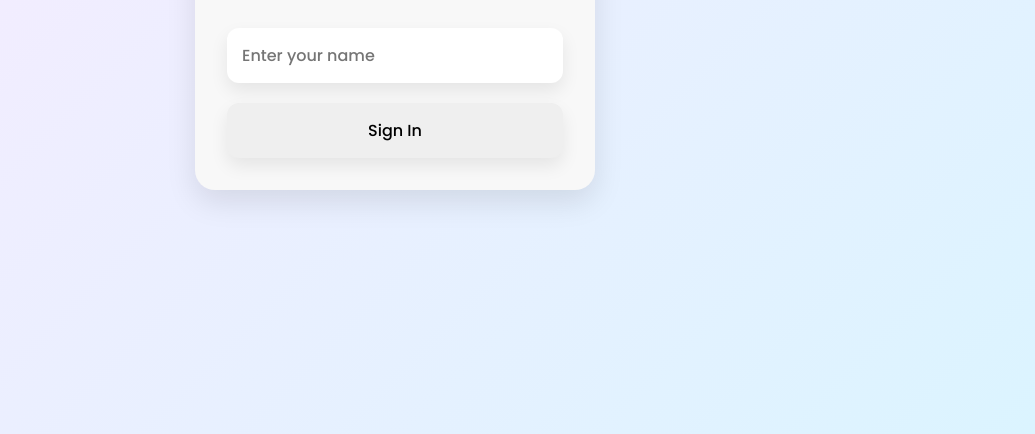
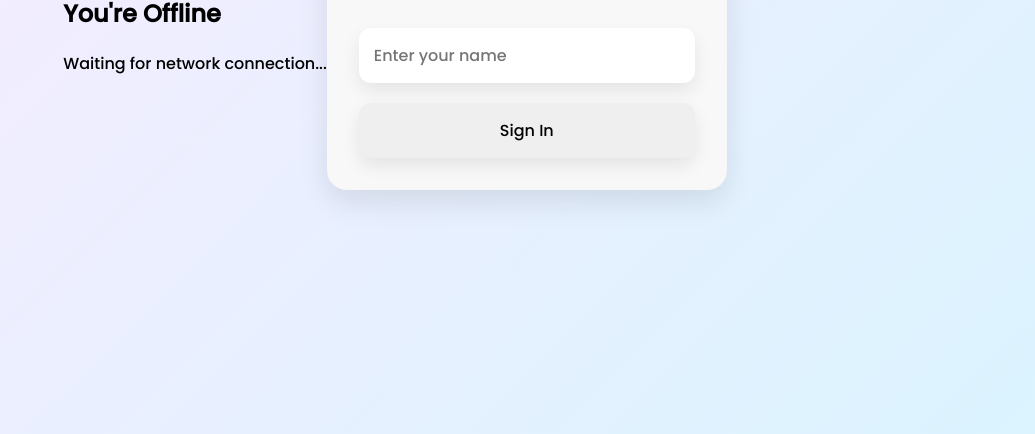
Before and after one commit to RAJVARDHAN123/Comaster, a plain HTML site: page index.html in a window 1280 px wide. Shown: the part 366-800 px from the top of the page, without its empty margins (245-1280 px from the left). Drawn offline with Linux system fonts and the light colour scheme.

Commit message:
Update index.html

```diff
--- a/index.html
+++ b/index.html
@@ -7,6 +7,9 @@
   <title>Comaster</title>
   <link href="https://fonts.googleapis.com/css2?family=Pacifico&family=Poppins:wght@300;500&display=swap"
     rel="stylesheet">
+  <link rel="manifest" href="manifest.json">
+  <meta name="theme-color" content="#0078bd"/>
+  <link rel="apple-touch-icon" href="icons/icon-192.png">
   <script src="https://www.gstatic.com/firebasejs/9.22.1/firebase-app-compat.js"></script>
   <script src="https://www.gstatic.com/firebasejs/9.22.1/firebase-database-compat.js"></script>
   <link rel="stylesheet" href="style.css" />
@@ -14,6 +17,14 @@
 </head>
 
 <body>
+
+  <div class="overlay" id="offlineOverlay">
+    <div class="offline-popup">
+      <h2>You're Offline</h2>
+      <p>Waiting for network connection...</p>
+    </div>
+  </div>
+
   <div class="login-card">
     <h1>Comaster</h1>
     <input type="text" id="username" placeholder="Enter your name" />
```
